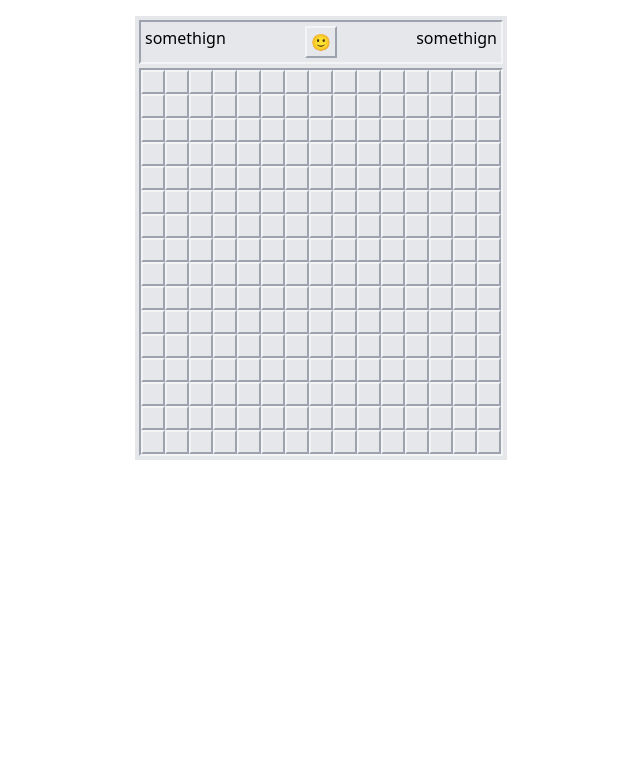
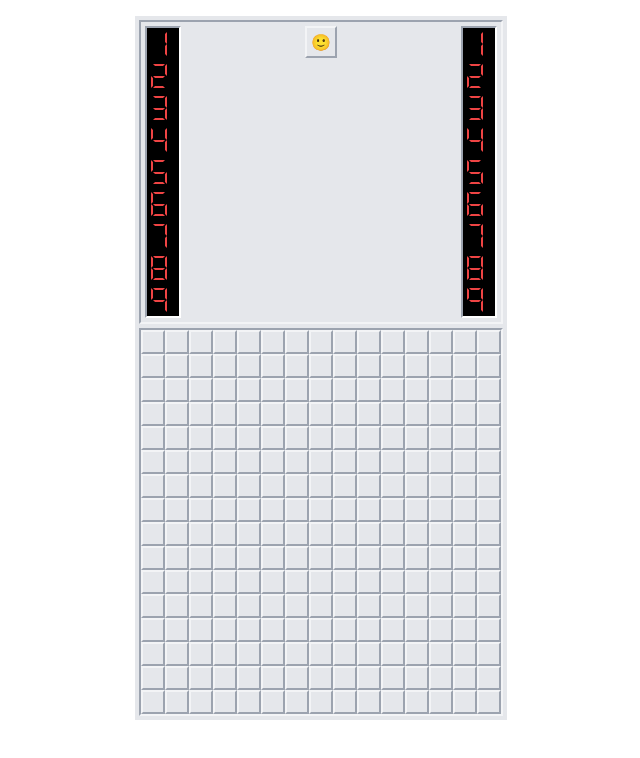
Before and after one commit to alfonsobries/vue-minesweeper, a Vue app: page / in a window 1280 px wide. Shown: the top 758 px of the page, without its empty margins (319-959 px from the left). Built offline with nearby package versions, Linux system fonts and the light colour scheme.

Commit message:
Digital counter number

```diff
--- a/src/components/Board.vue
+++ b/src/components/Board.vue
@@ -2,7 +2,8 @@
   <div class="flex justify-center p-4">
     <div class="bg-gray-200 border-4 border-gray-200 ">
       <container class="flex justify-between p-1 mb-1">
-        <div>somethign</div>
+        <digital-counter />
+
         <layout-button
           class="w-8 h-8"
           @click="reset"
@@ -14,7 +15,8 @@
             🙂
           </centered-emoij>
         </layout-button>
-        <div>somethign</div>
+
+        <digital-counter />
       </container>
       <container
         class="grid"
@@ -47,6 +49,7 @@ import { defineComponent } from 'vue';
 import Cell from './Cell.vue';
 import CenteredEmoij from './CenteredEmoij.vue';
 import Container from './Container.vue';
+import DigitalCounter from './DigitalCounter.vue';
 import LayoutButton from './LayoutButton.vue';
 
 const presets = {
@@ -60,7 +63,11 @@ const presets = {
 export default defineComponent({
   name: 'HelloWorld',
   components: {
-    Cell, Container, LayoutButton, CenteredEmoij,
+    Cell,
+    Container,
+    LayoutButton,
+    CenteredEmoij,
+    DigitalCounter,
   },
   data() {
     return {
--- /dev/null
+++ b/src/components/DigitalCounter.vue
@@ -0,0 +1,27 @@
+<template>
+  <div class="flex bg-black border-2 border-white border-t-gray-400 border-l-gray-400">
+    <div>
+      <digital-counter-number :number="1" />
+      <digital-counter-number :number="2" />
+      <digital-counter-number :number="3" />
+      <digital-counter-number :number="4" />
+      <digital-counter-number :number="5" />
+      <digital-counter-number :number="6" />
+      <digital-counter-number :number="7" />
+      <digital-counter-number :number="8" />
+      <digital-counter-number :number="9" />
+    </div>
+    <!-- <digital-counter-number :number="4" /> -->
+  </div>
+</template>
+
+<script lang="ts">
+import { defineComponent } from 'vue';
+import DigitalCounterNumber from './DigitalCounterNumber.vue';
+
+export default defineComponent({
+  name: 'DigitalCounter',
+  components: { DigitalCounterNumber },
+
+});
+</script>
--- /dev/null
+++ b/src/components/DigitalCounterNumber.vue
@@ -0,0 +1,127 @@
+<template>
+  <span class="flex flex-col items-center justify-center p-1">
+    <span class="flex w-6 h-3">
+      <span class="flex justify-end">
+        <span
+          class="block h-3 border-2 border-transparent  -mr-0.5"
+          :class="{
+            'border-l-red-500': numbers[number][0][3]
+          }"
+        />
+      </span>
+      <span class="flex flex-col justify-between">
+        <span
+          class="block w-3 border-2 border-transparent"
+          :class="{
+            'border-t-red-500': numbers[number][0][0]
+          }"
+        />
+        <span
+          class="block w-3 border-2 border-transparent"
+          :class="{
+            'border-b-red-500': numbers[number][0][2]
+          }"
+        />
+      </span>
+      <span class="flex justify-start ">
+        <span
+          class="block h-3 border-2 border-transparent  -ml-0.5"
+          :class="{
+            'border-r-red-500': numbers[number][0][1]
+          }"
+        />
+      </span>
+    </span>
+    <span class="flex w-6 h-3">
+      <span class="flex justify-end">
+        <span
+          class="block h-3 border-2 border-transparent  -mr-0.5"
+          :class="{
+            'border-l-red-500': numbers[number][1][3]
+          }"
+        />
+      </span>
+      <span class="flex flex-col justify-between">
+        <span
+          class="block w-3 border-2 border-transparent"
+          :class="{
+            'border-t-red-500': numbers[number][1][0]
+          }"
+        />
+        <span
+          class="block w-3 border-2 border-transparent"
+          :class="{
+            'border-b-red-500': numbers[number][1][2]
+          }"
+        />
+      </span>
+      <span class="flex justify-start ">
+        <span
+          class="block h-3 border-2 border-transparent  -ml-0.5"
+          :class="{
+            'border-r-red-500': numbers[number][1][1]
+          }"
+        />
+      </span>
+    </span>
+  </span>
+</template>
+
+<script lang="ts">
+import { defineComponent } from 'vue';
+
+const numbers = {
+  1: [
+    [0, 1, 0, 0],
+    [0, 1, 0, 0],
+  ],
+  2: [
+    [1, 1, 0, 0],
+    [1, 0, 1, 1],
+  ],
+  3: [
+    [1, 1, 0, 0],
+    [1, 1, 1, 0],
+  ],
+  4: [
+    [0, 1, 0, 1],
+    [1, 1, 0, 0],
+  ],
+  5: [
+    [1, 0, 0, 1],
+    [1, 1, 1, 0],
+  ],
+  6: [
+    [1, 0, 0, 1],
+    [1, 1, 1, 1],
+  ],
+  7: [
+    [1, 1, 0, 0],
+    [0, 1, 0, 0],
+  ],
+  8: [
+    [1, 1, 0, 1],
+    [1, 1, 1, 1],
+  ],
+  9: [
+    [1, 1, 0, 1],
+    [1, 1, 0, 0],
+  ],
+};
+
+export default defineComponent({
+  name: 'DigitalCounterNumber',
+  props: {
+    number: {
+      type: Number,
+      required: true,
+    },
+  },
+  data() {
+    return {
+      numbers,
+    };
+  },
+
+});
+</script>
```
